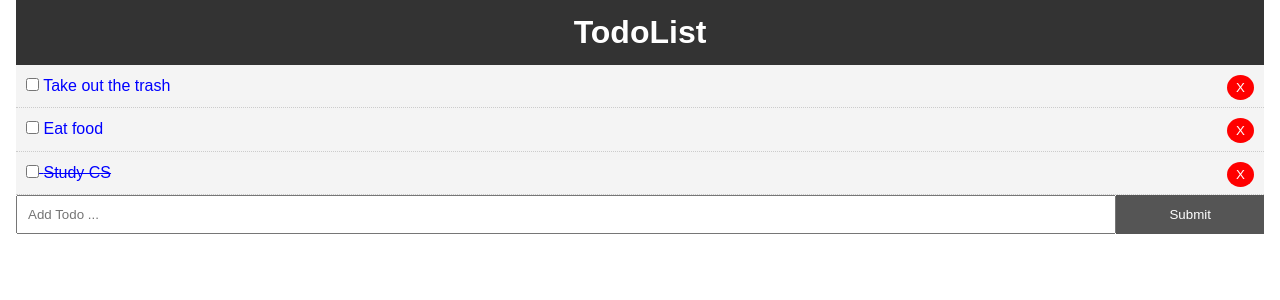
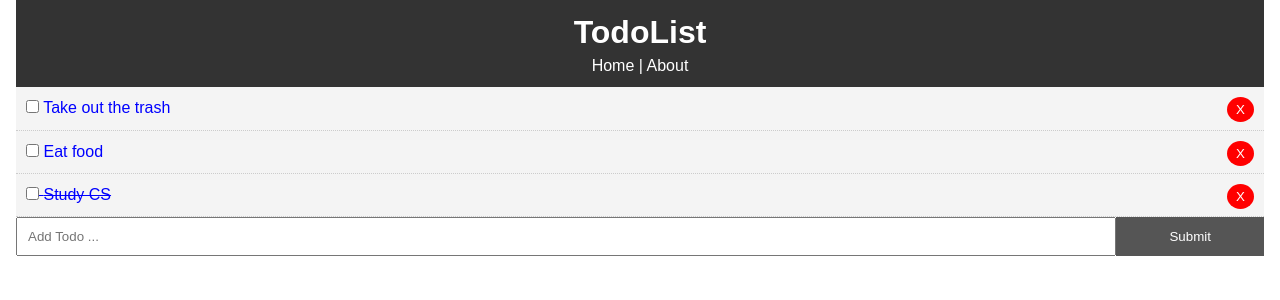
Before and after one commit to cejiofor/react-crash-todolist, a React (Create React App) app: page / in a window 1280 px wide. Shown: the top 300 px of the page. Built offline with nearby package versions, Linux system fonts and the light colour scheme.

Commit message:
Add links to home and about page in header

```diff
--- a/src/components/layout/Header.js
+++ b/src/components/layout/Header.js
@@ -1,10 +1,11 @@
 import React from 'react';
-// import { Link } from  'react-router-dom';
+import { Link } from  'react-router-dom';
 
 function Header() {
     return (
         <header style = { headerStyle}>
             <h1>TodoList</h1>
+            <Link to='/' style={linkStyle}>Home</Link> | <Link to="/about" style={linkStyle}>About</Link>
         </header>
     )
 }
@@ -15,5 +16,9 @@
     textAlign: 'center',
     padding: '10px'
 };
+const linkStyle = {
+    color: 'white',
+    textDecoration: 'none'
+};
 
 export default Header;
```
